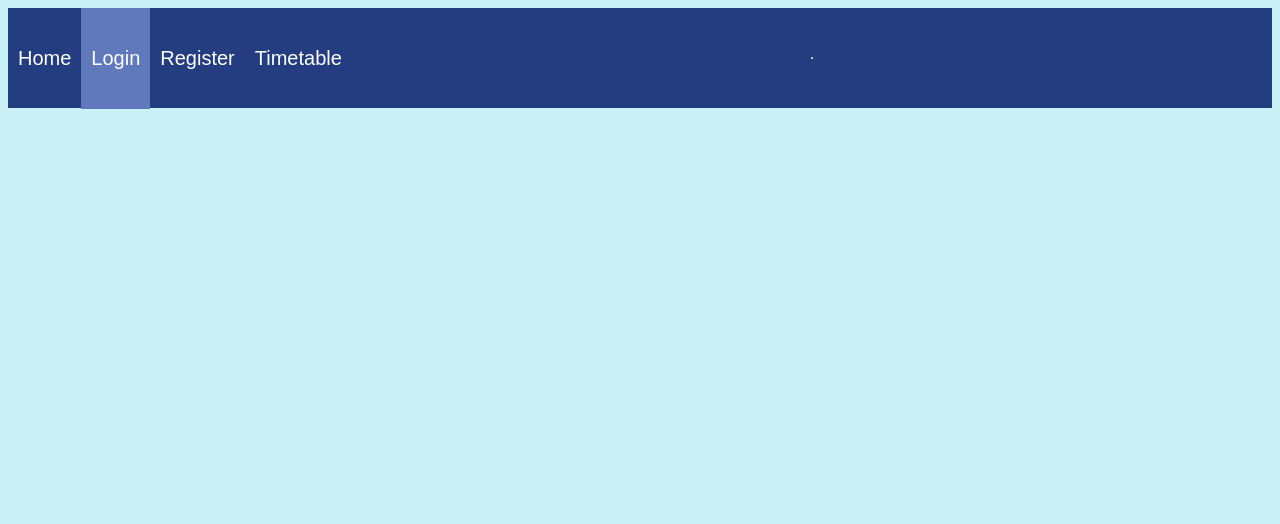
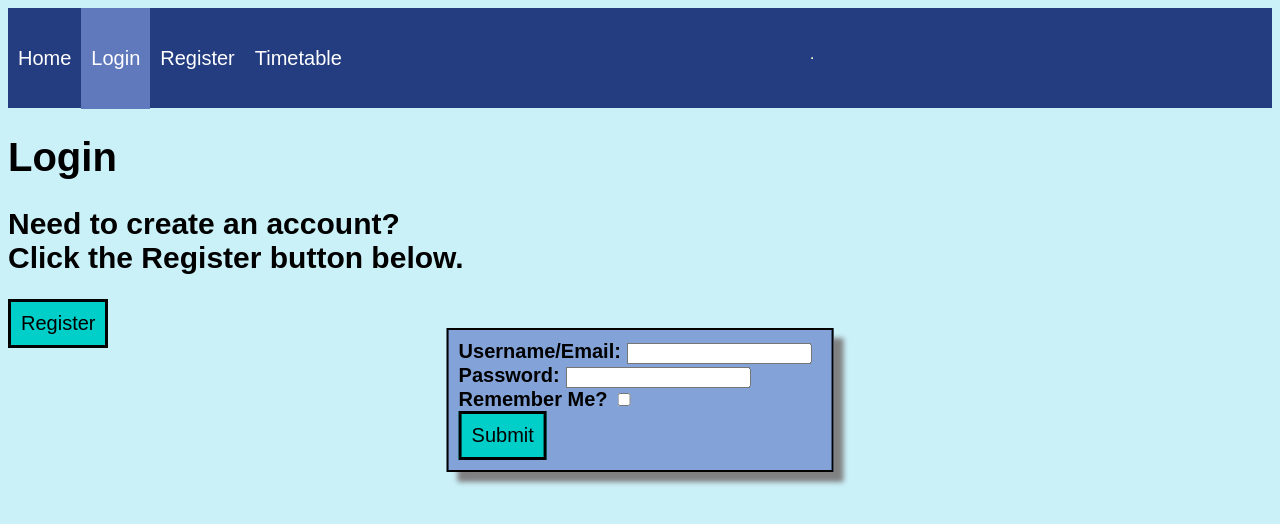
Before and after one commit to annawils441/summer-project, a Flask app: page /login in a window 1280 px wide. Shown: the top 524 px of the page. Run offline with Flask 3, Linux system fonts and the light colour scheme.

Commit message:
Updated the login page.

```diff
--- a/templates/login.html
+++ b/templates/login.html
@@ -3,7 +3,7 @@
     <head>
         <meta charset="UTF-8">
         <title>Login</title>
-        <link rel="stylesheet" href="static/css/styles.css">
+        <link rel="stylesheet" href="static/css/details.css">
     </head>
     <body>
         <header>
@@ -16,6 +16,36 @@
             </div>
         </header>
 
+        <h1 class="login_title">Login</h1>
+        <div class="flex_container">
+            <form class="login_form">
+                <div class="flex_child">
+                    <label for="usernameoremail">Username/Email:</label>
+                    <input type="text" id="usernameoremail"> <br>
+                </div>
+                <div class="flex_child">
+                    <label for="pwd">Password:</label>
+                    <input type="password" id="pwd"><br>
+                </div>
+                <div class="flex_child">
+                    <label for="remember_me">Remember Me?</label>
+                    <input type="checkbox" id="remember_me"><br>
+                </div>
+                <div class="flex_child">
+                    <button class="login_button"><a href="http://127.0.0.1:5000/login/confirmation">Submit</a></button>
+                </div>
+            </form>
+        </div>
+
+        <div class="flex_container2">
+            <div class="flex_child">
+                <h2 class="reg_text">Need to create an account?<br>Click the Register button below.</h2>
+            </div>
+            <div class="flex_child">
+                <button id="register_button"><a href="http://127.0.0.1:5000/register">Register</a></button>
+            </div>
+        </div>
+
 
 
     </body>
```
